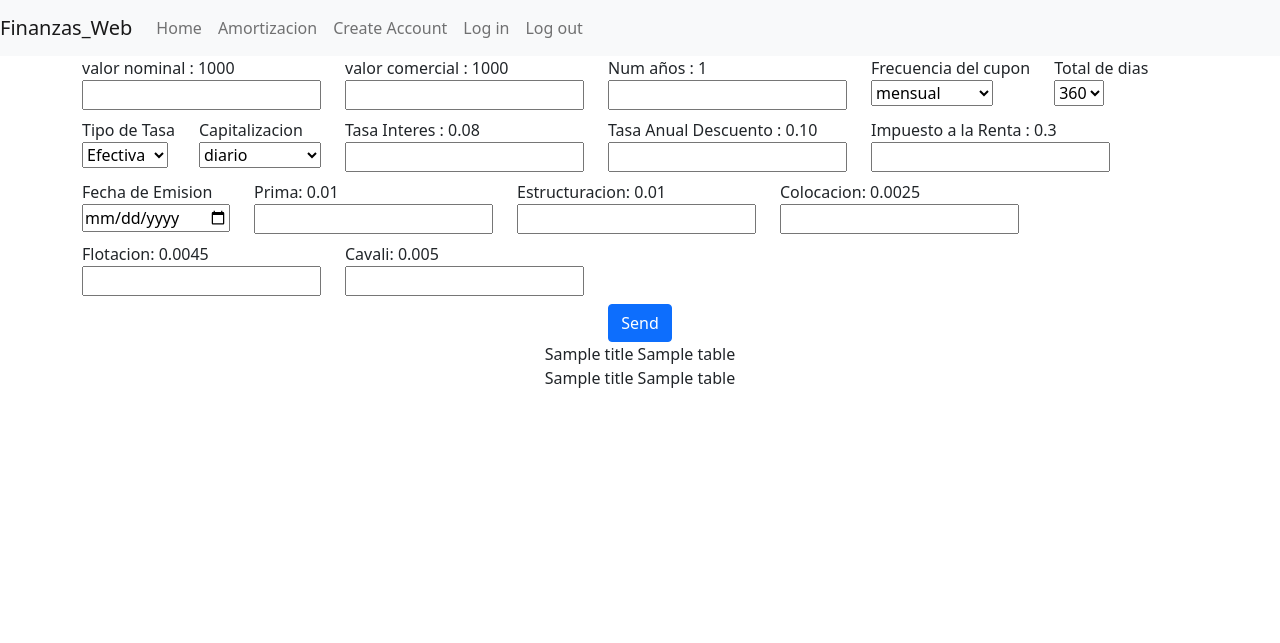
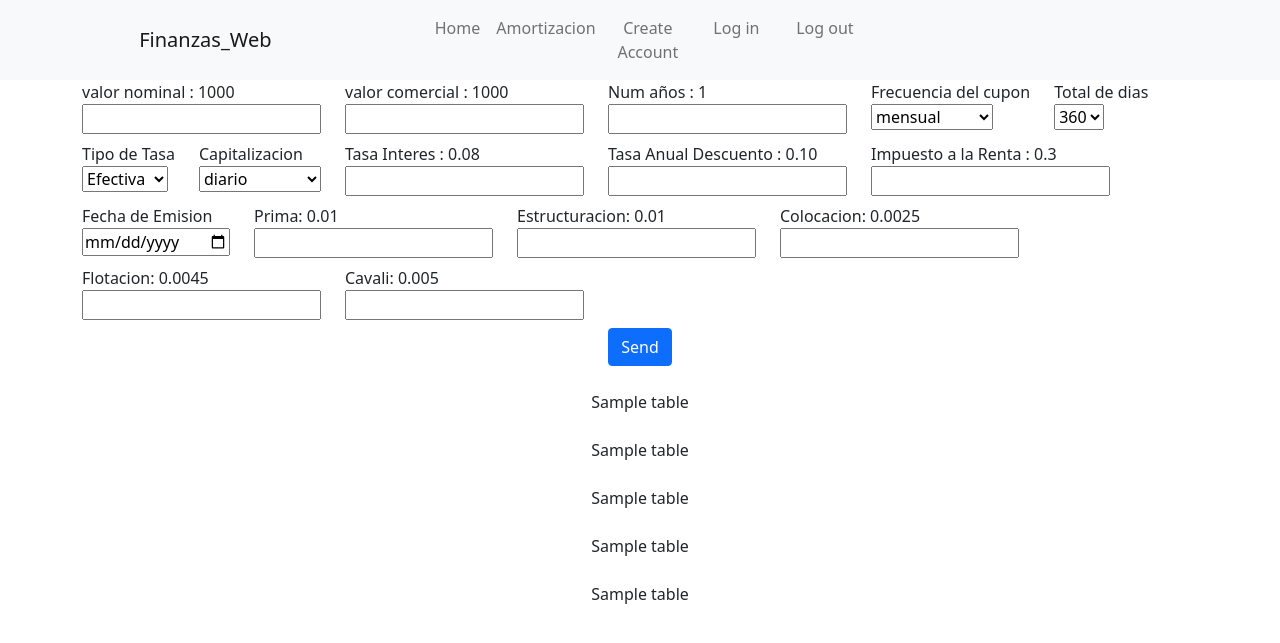
Before and after one commit to aelvismorales/finanzas_web_app_flask, a Flask app: template templates/cuota.html in a window 1280 px wide. Shown: the top 643 px of the page. Run offline with Flask 2, Linux system fonts and the light colour scheme; tables that the repository leaves empty hold one stand-in row (values such as "Sample post"); the template is opened without the code that fills it: values that come from a table or form of the project are taken from there, most other values are stand-ins (such as "Sample title", 1, 10 or a date in 2020); some libraries are stand-ins or nearby versions.

Commit message:
updated dataframes snd display charts

```diff
--- a/app.py
+++ b/app.py
@@ -53,10 +53,13 @@ def cuota():
         cartera_bono=Bonos(valor_nominal,valor_comercial,n_anios,tasa_interes,tasa_anual_dsct,imp_a_la_renta,fecha_emision,prima,\
             estructuracion,colocacion,flotacion,cavali,diasanio,tipo_tasa,capitalizacion,frecuencia_cupon)
 
-        cartera_data,estructuracion=cartera_bono.cartera_bonos()
-        return render_template('cuota.html',form=frecuencia_cupon_form,tables=[cartera_data.to_html(classes='data')],titles=cartera_data.columns.values,table=[estructuracion.to_html(classes='data')],title=estructuracion.columns.values)
+        cartera_data,estructuracion,precio_actual,ratio_decision,indicadores=cartera_bono.cartera_bonos()
+        return render_template('cuota.html',form=frecuencia_cupon_form,tables=[cartera_data.to_html(classes='data',header="true")],table=[estructuracion.to_html(classes='data',header="true")],title=estructuracion.columns.values,\
+            tabla_precio=[precio_actual.to_html(classes='data',header="true")],tabla_ratio=[ratio_decision.to_html(classes='data',header="true")],\
+                tabla_indicadores=[indicadores.to_html(classes='data',header="true")])
     else:
         print("F")
+
     return render_template('cuota.html',form=frecuencia_cupon_form)
 
 @app.route('/',methods=['GET','POST'])
--- a/templates/base.html
+++ b/templates/base.html
@@ -20,25 +20,25 @@
     {% endwith %}
 
     <nav class="navbar navbar-expand-lg navbar-light bg-light">
-        <a class="navbar-brand" href="#">Finanzas_Web</a>
+        <a class="navbar-brand col text-center" href="">Finanzas_Web</a>
         <button class="navbar-toggler" type="button" data-toggle="collapse" data-target="#navbarNav" aria-controls="navbarNav" aria-expanded="false" aria-label="Toggle navigation">
           <span class="navbar-toggler-icon"></span>
         </button>
         <div class="collapse navbar-collapse" id="navbarNav">
           <ul class="navbar-nav">
             <li class="nav-item active">
-              <a class="nav-link" >Home</span></a>
+              <a class="nav-link col text-center" >Home</span></a>
             </li>
-            <li class="nav-item">
+            <li class="nav-item col text-center">
               <a class="nav-link" href="cuota">Amortizacion</a>
             </li>
-            <li class="nav-item">
+            <li class="nav-item col text-center">
               <a class="nav-link" href="create">Create Account</a>
             </li>
-            <li class="nav-item">
+            <li class="nav-item col text-center">
               <a class="nav-link" href="login">Log in</a>
             </li>
-            <li class="nav-item">
+            <li class="nav-item col text-center">
                 <a class="nav-link" href="logout">Log out</a>
               </li>
            <!--  <li class="nav-item">
--- a/templates/cuota.html
+++ b/templates/cuota.html
@@ -38,16 +38,38 @@
             </div>
         </div>
 </form>
+<br>
 <div class="col text-center">
-    {% for table in table %}
-    {{title[loop.index]}}
+    {% for table in tabla_precio %}
+
     {{ table|safe }}
 {% endfor %}
 </div>
+<br>
+<div class="col text-center">
+    {% for table in tabla_ratio %}
 
+    {{ table|safe }}
+{% endfor %}
+</div>
+<br>
+<div class="col text-center">
+    {% for table in tabla_indicadores %}
+
+    {{ table|safe }}
+{% endfor %}
+</div>
+<br>
+<div class="col text-center">
+    {% for table in table %}
+
+    {{ table|safe }}
+{% endfor %}
+</div>
+<br>
 <div class="col text-center">
     {% for table in tables %}
-    {{titles[loop.index]}}
+
     {{ table|safe }}
 {% endfor %}
 </div>
```
Also changed, not shown: modelos.py (+68 -3 lines).
